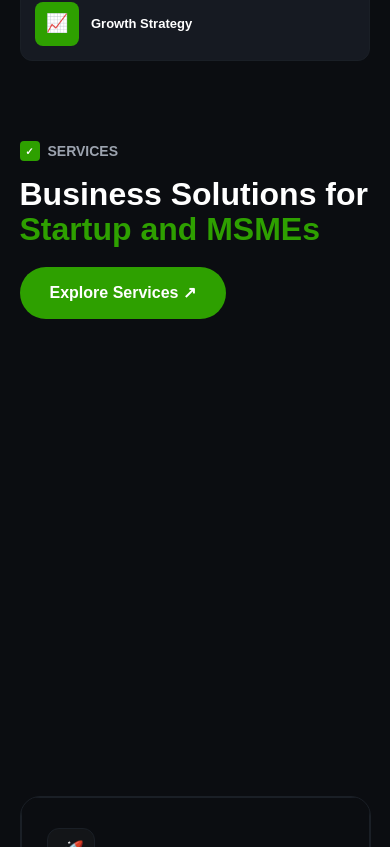
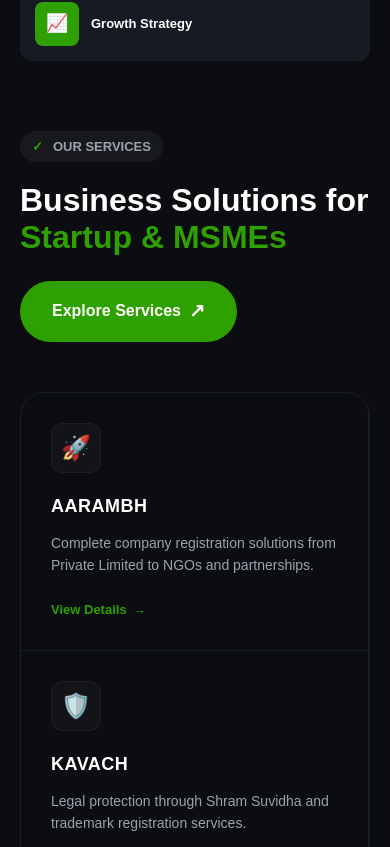
Before and after one commit to tanisha1605/krishna-finance, a Next.js app: page / in a window 390 px wide. Shown: the part 3897-4744 px from the top of the page. Built offline with nearby package versions, Linux system fonts and the light colour scheme.

Commit message:
Changes done at GrowthCataylst mobile and tablet view and in FundingOpportunities  changes done at transition

```diff
--- a/src/components/FundingOpportunities/FundingOpportunities.tsx
+++ b/src/components/FundingOpportunities/FundingOpportunities.tsx
@@ -46,15 +46,21 @@ const FundingOpportunities = () => {
           <h2 className={styles.mainTitle}>For Every Stage of <span>Your Startup</span></h2>
         </motion.div>
 
-        {/* Responsive Grid */}
-        <div className={styles.cardsGrid}>
+        {/* UPDATED: The animation is now on the wrapper (cardsGrid).
+           All cards will appear together as one block.
+        */}
+        <motion.div
+          className={styles.cardsGrid}
+          initial={{ opacity: 0, y: 40 }}
+          whileInView={{ opacity: 1, y: 0 }}
+          viewport={{ once: true }}
+          transition={{ duration: 0.6, ease: "easeOut" }} // Smooth simultaneous transition
+        >
           {fundingData.map((item, index) => (
-            <motion.div
+            // Changed to standard div because animation is handled by parent
+            // Hover effects are handled by CSS in your SCSS file
+            <div
               key={index}
-              initial={{ opacity: 0, y: 50 }}
-              whileInView={{ opacity: 1, y: 0 }}
-              viewport={{ once: true }}
-              transition={{ delay: index * 0.1, duration: 0.6 }}
               className={styles.card}
               onClick={() => {
                 setSelectedService(item.title);
@@ -75,9 +81,9 @@ const FundingOpportunities = () => {
                   ))}
                 </ul>
               </div>
-            </motion.div>
+            </div>
           ))}
-        </div>
+        </motion.div>
       </div>
 
       {/* --- FORM MODAL --- */}
@@ -94,9 +100,10 @@ const FundingOpportunities = () => {
             <div className={styles.modalContainer}>
               <motion.div
                 className={styles.modalContent}
-                initial={{ opacity: 0, scale: 0.9, y: 20 }}
+                initial={{ opacity: 0, scale: 0.95, y: 20 }}
                 animate={{ opacity: 1, scale: 1, y: 0 }}
-                exit={{ opacity: 0, scale: 0.9, y: 20 }}
+                exit={{ opacity: 0, scale: 0.95, y: 20 }}
+                transition={{ duration: 0.3 }}
               >
                 <button className={styles.closeBtn} onClick={() => setIsModalOpen(false)}><HiX /></button>
                 <div className={styles.modalHeader}>
--- a/src/components/GrowthCatalyst/GrowthCatalyst.module.scss
+++ b/src/components/GrowthCatalyst/GrowthCatalyst.module.scss
@@ -3,172 +3,188 @@ $bg-dark: #0b0d11;
 $card-bg: #0b0d11;
 $text-bright: #ffffff;
 $text-muted: #9ca3af;
-$border-invisible: #1a1f26;
+$border-color: #1a1f26;
 
 .mainWrapper {
-  padding: 60px 5%; // Reduced top padding for mobile
+  width: 100%;
   background-color: $bg-dark;
+  padding: 50px 20px; /* Reduced side padding for mobile */
   display: flex;
   justify-content: center;
-  overflow: visible;
+  overflow-x: hidden; /* Prevents horizontal scrollbar */
 
-  @media (min-width: 1024px) {
-    padding: 80px 5%;
+  @media (min-width: 768px) {
+    padding: 70px 40px;
+  }
+
+  @media (min-width: 1280px) {
+    padding: 100px 5%;
   }
 }
 
 .contentContainer {
-  max-width: 1200px;
   width: 100%;
+  max-width: 1280px;
   display: flex;
-  flex-direction: column;
-  gap: 30px; // Tight gap for mobile stacking
+  flex-direction: column; /* Stack by default (Mobile/Tablet) */
+  gap: 50px;
 
+  /* Only go side-by-side on large screens */
   @media (min-width: 1024px) {
     flex-direction: row;
     align-items: flex-start;
-    gap: 60px; // Wider gap for desktop side-by-side
+    gap: 60px;
   }
 }
 
+/* --- LEFT SIDE: INTRO --- */
 .introSide {
-  flex: 1;
+  width: 100%;
+  position: relative; /* Default state */
 
   @media (min-width: 1024px) {
+    flex: 1;
     position: sticky;
-    top: 100px;
+    top: 120px; /* Sticks only on desktop */
+    height: fit-content;
   }
 
   .tagline {
-    display: flex;
+    display: inline-flex;
     align-items: center;
-    gap: 8px;
-    font-size: 14px;
+    gap: 10px;
+    font-size: 13px;
     font-weight: 700;
-    margin-bottom: 15px;
+    margin-bottom: 20px;
     color: $text-muted;
+    background: rgba(255, 255, 255, 0.05);
+    padding: 6px 12px;
+    border-radius: 20px;
 
     .iconCheck {
-      background-color: $primary-green;
-      color: white;
-      width: 20px;
-      height: 20px;
-      border-radius: 4px;
-      display: flex;
-      align-items: center;
-      justify-content: center;
-      font-size: 10px;
+      color: $primary-green;
+      font-weight: 900;
     }
   }
 
   .mainTitle {
-    font-size: clamp(2rem, 8vw, 3rem);
-    line-height: 1.1;
+    font-size: clamp(2rem, 5vw, 3.2rem); /* Responsive Font Size */
+    line-height: 1.15;
     font-weight: 800;
-    margin-bottom: 20px; // Reduced from 25px
+    margin-bottom: 25px;
     color: $text-bright;
 
     .accentText {
       color: $primary-green;
-      display: block;
+      display: block; /* Puts accent on new line for impact */
     }
   }
 
   .ctaButton {
     background-color: $primary-green;
     color: white;
-    padding: 14px 30px;
+    padding: 16px 32px;
     border-radius: 50px;
     border: none;
+    font-size: 16px;
     font-weight: 600;
     cursor: pointer;
-    transition: transform 0.2s ease, filter 0.2s ease;
-    margin-bottom: 10px; // Extra buffer before grid starts on mobile
+    transition: all 0.3s ease;
+    display: inline-flex;
+    align-items: center;
+    gap: 8px;
 
     &:hover {
+      background-color: darken($primary-green, 5%);
       transform: translateY(-2px);
-      filter: brightness(1.1);
+      box-shadow: 0 10px 20px rgba(46, 160, 0, 0.2);
     }
   }
 }
 
+/* --- RIGHT SIDE: GRID --- */
 .servicesGrid {
-  flex: 1.7;
+  width: 100%;
   display: grid;
-  grid-template-columns: 1fr;
-  border: 1px solid $border-invisible;
-  border-radius: 20px;
+  grid-template-columns: 1fr; /* 1 Column Mobile */
   background: $card-bg;
+  border-radius: 24px;
+  border: 1px solid $border-color;
   overflow: hidden;
 
+  @media (min-width: 1024px) {
+    flex: 1.5; /* Takes more space on desktop */
+  }
+
+  /* Tablet & Up: 2 Columns */
   @media (min-width: 640px) {
     grid-template-columns: repeat(2, 1fr);
   }
 
   .serviceBox {
-    padding: 30px 25px; // Slightly more compact padding for mobile
-    border: 1px solid $border-invisible;
+    padding: 30px;
+    border: 1px solid $border-color;
+    /* Negative margins to merge borders cleanly */
+    margin: -1px 0 0 -1px;
+
     display: flex;
     flex-direction: column;
-    min-height: 250px;
+    min-height: 240px;
     cursor: pointer;
     transition: all 0.3s ease;
-
-    @media (min-width: 1024px) {
-        padding: 40px 30px;
-        min-height: 280px;
-    }
+    background: transparent;
 
     .cardContent {
       flex-grow: 1;
 
       .iconContainer {
-        background-color: rgba(255, 255, 255, 0.03);
-        width: 48px;
-        height: 48px;
+        width: 50px;
+        height: 50px;
+        background: rgba(255, 255, 255, 0.03);
+        border: 1px solid rgba(255, 255, 255, 0.05);
         border-radius: 12px;
         display: flex;
         align-items: center;
         justify-content: center;
+        font-size: 24px;
         margin-bottom: 20px;
-        font-size: 22px;
-        border: 1px solid $border-invisible;
       }
 
       .serviceName {
         font-size: 18px;
-        font-weight: 800;
-        margin-bottom: 10px;
+        font-weight: 700;
         color: $text-bright;
+        margin-bottom: 12px;
         letter-spacing: 0.5px;
       }
 
       .serviceDesc {
         font-size: 14px;
-        line-height: 1.5;
+        line-height: 1.6;
         color: $text-muted;
-        margin-bottom: 20px;
+        margin-bottom: 24px;
       }
     }
 
     .viewDetails {
-      margin-top: auto;
       font-size: 13px;
       font-weight: 700;
       color: $primary-green;
       display: flex;
       align-items: center;
-      gap: 5px;
+      gap: 6px;
       transition: gap 0.2s ease;
-
-      &:hover {
-        gap: 10px;
-      }
+      margin-top: auto;
     }
 
     &:hover {
-      border-color: rgba($primary-green, 0.4);
-      z-index: 1;
+      background: rgba(255, 255, 255, 0.02);
+      z-index: 2; /* Brings border on top */
+      border-color: rgba($primary-green, 0.3);
+
+      .viewDetails {
+        gap: 12px;
+      }
     }
   }
 }
--- a/src/components/GrowthCatalyst/GrowthCatalyst.tsx
+++ b/src/components/GrowthCatalyst/GrowthCatalyst.tsx
@@ -1,8 +1,8 @@
 "use client";
-
 import React from 'react';
 import { motion } from 'framer-motion';
 import { useRouter } from 'next/navigation';
+import { ArrowUpRight } from 'lucide-react'; // Optional: Use a real icon if available
 import styles from './GrowthCatalyst.module.scss';
 
 const GrowthCatalyst: React.FC = () => {
@@ -13,7 +13,7 @@ const GrowthCatalyst: React.FC = () => {
     { id: 'kavach', title: 'KAVACH', icon: '🛡️', description: 'Legal protection through Shram Suvidha and trademark registration services.' },
     { id: 'pramanit', title: 'PRAMANIT', icon: '✅', description: 'Get certified with essential business, tax, and compliance certifications.' },
     { id: 'nidhi', title: 'NIDHI', icon: '💰', description: 'Access a variety of government grants, funds, and MSME support schemes.' },
-    { id: 'vikas', title: 'VIKAS', icon: '🛡️', description: 'Fuel your business growth with venture capital and government loan assistance.' },
+    { id: 'vikas', title: 'VIKAS', icon: '📈', description: 'Fuel your business growth with venture capital and government loan assistance.' },
     { id: 'vistar', title: 'VISTAR', icon: '📢', description: 'Build your brand with expert logo design, digital marketing, and web development.' },
   ];
 
@@ -21,37 +21,38 @@ const GrowthCatalyst: React.FC = () => {
     <section className={styles.mainWrapper}>
       <div className={styles.contentContainer}>
 
-        {/* Intro Section */}
+        {/* Intro Section - Sticky on Desktop, Stacked on Mobile */}
         <motion.div
           className={styles.introSide}
-          initial={{ opacity: 0, x: -30 }}
-          whileInView={{ opacity: 1, x: 0 }}
+          initial={{ opacity: 0, y: 20 }}
+          whileInView={{ opacity: 1, y: 0 }}
           viewport={{ once: true }}
+          transition={{ duration: 0.5 }}
         >
           <div className={styles.tagline}>
-            <span className={styles.iconCheck}>✓</span> SERVICES
+            <span className={styles.iconCheck}>✓</span> OUR SERVICES
           </div>
           <h1 className={styles.mainTitle}>
-            Business Solutions for <span className={styles.accentText}>Startup and MSMEs</span>
+            Business Solutions for <span className={styles.accentText}>Startup & MSMEs</span>
           </h1>
           <button className={styles.ctaButton} onClick={() => router.push('/services')}>
-            Explore Services ↗
+            Explore Services
+            <span style={{ fontSize: '1.2em' }}>↗</span>
           </button>
         </motion.div>
 
-        {/* Responsive Grid */}
+        {/* Services Grid */}
         <motion.div
           className={styles.servicesGrid}
-          initial={{ opacity: 0 }}
-          whileInView={{ opacity: 1 }}
-          transition={{ staggerChildren: 0.1 }}
+          initial={{ opacity: 0, y: 30 }}
+          whileInView={{ opacity: 1, y: 0 }}
+          transition={{ duration: 0.5, delay: 0.2 }}
           viewport={{ once: true }}
         >
           {services.map((service) => (
             <motion.div
               key={service.id}
               className={styles.serviceBox}
-              whileHover={{ backgroundColor: 'rgba(255, 255, 255, 0.02)', y: -5 }}
               onClick={() => router.push(`/services/${service.id}`)}
             >
               <div className={styles.cardContent}>
@@ -61,7 +62,7 @@ const GrowthCatalyst: React.FC = () => {
               </div>
 
               <div className={styles.viewDetails}>
-                View Details →
+                View Details <span>→</span>
               </div>
             </motion.div>
           ))}
```
